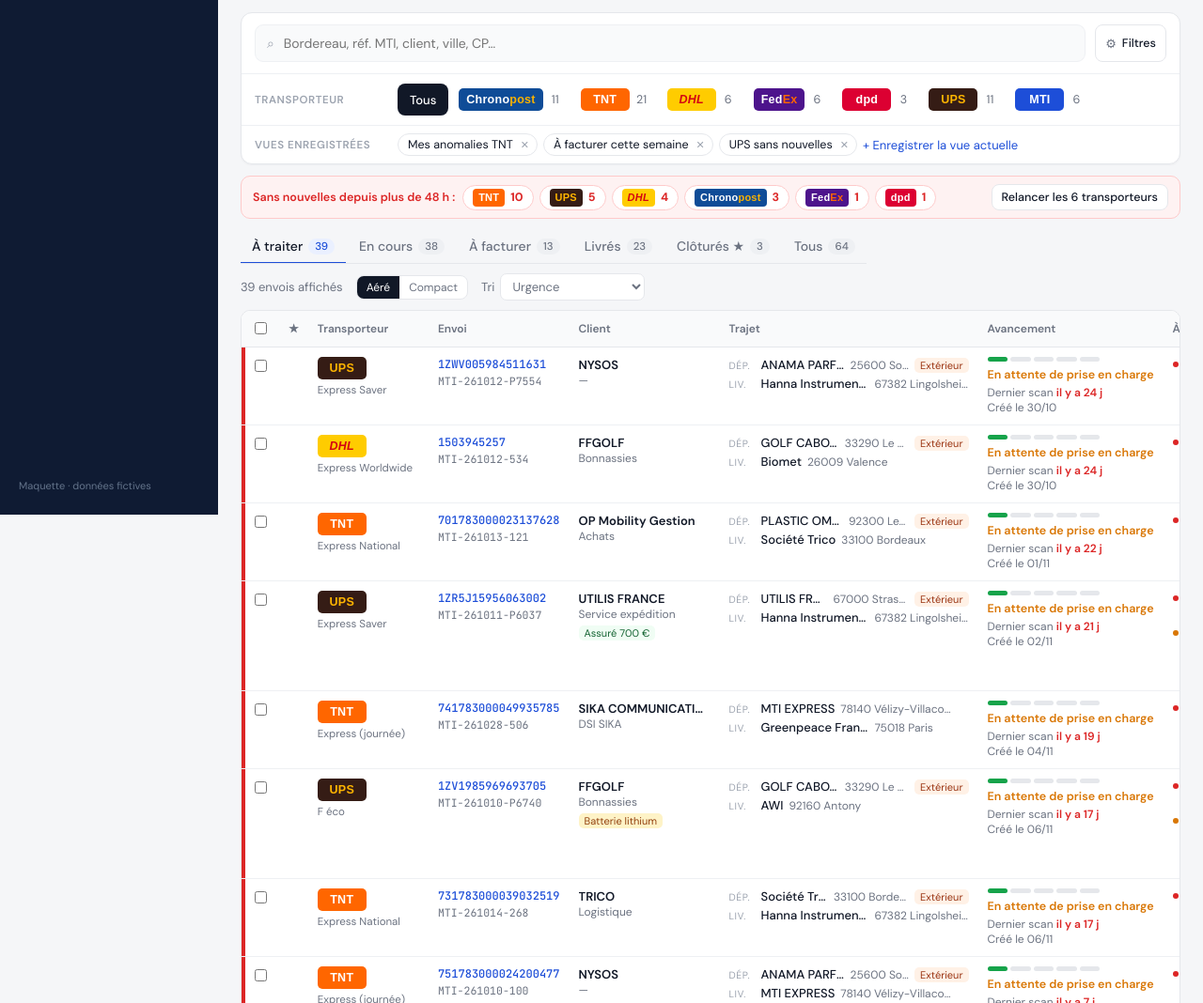
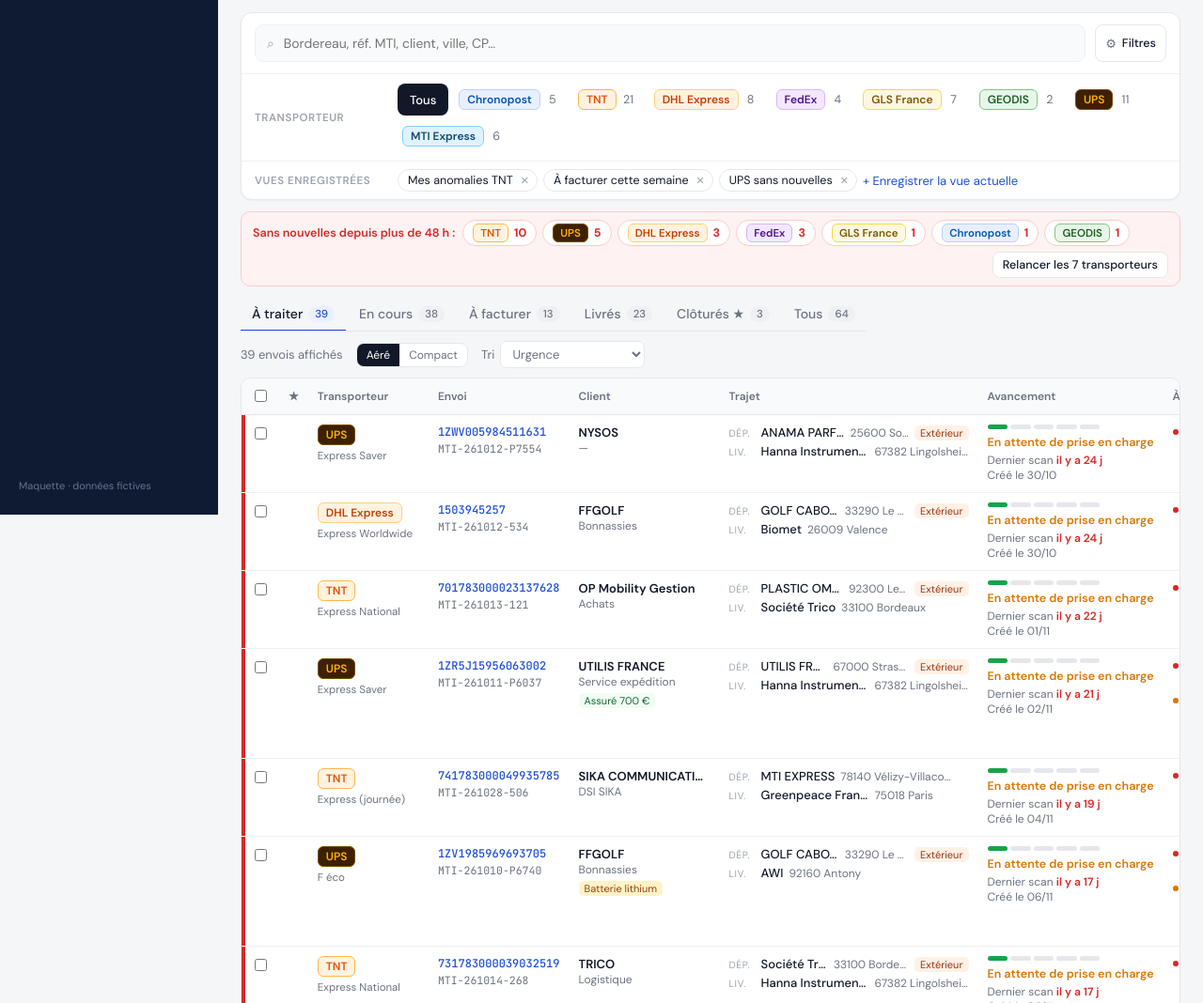
Before and after one commit to WESS-cmd/maquette-suivi, a plain HTML site: page index.html in a window 1280 px wide. Shown: the part 252-1320 px from the top of the page at 94% size. Drawn offline with Linux system fonts and the light colour scheme.

Commit message:
Étiquettes transporteur identiques au TMS (cc-*), ajout GLS France et GEODIS
Co-authored-by: Perplexity <noreply@perplexity.ai>

```diff
--- a/app.js
+++ b/app.js
@@ -5,8 +5,8 @@
   const fmtD = d => d.toLocaleDateString("fr-FR", { day: "2-digit", month: "2-digit" });
   const fmtDT = d => fmtD(d) + " " + d.toLocaleTimeString("fr-FR", { hour: "2-digit", minute: "2-digit" });
   const cColor = c => CARRIERS[c] || "var(--autre)";
-  const CB = { "TNT": ["tnt", "TNT"], "UPS": ["ups", "UPS"], "DHL Express": ["dhl", "DHL"], "Chronopost": ["chrono", "Chrono<b>post</b>"], "FedEx": ["fedex", "Fed<b>Ex</b>"], "DPD": ["dpd", "dpd"], "MTI Express": ["mti", "MTI"] };
-  const cb = (c, sz) => { const b = CB[c] || ["autre", c]; return `<span class="cb cb-${b[0]} ${sz || ""}" title="${c}">${b[1]}</span>`; };
+  const CB = { "TNT": "tnt", "UPS": "ups", "DHL Express": "dhl", "Chronopost": "chrono", "FedEx": "fedex", "GLS France": "gls", "GEODIS": "geodis", "MTI Express": "mti" };
+  const cb = (c, sz) => `<span class="cb cc-${CB[c] || "autre"} ${sz || ""}">${esc(c)}</span>`;
   const ago = h => h < 1 ? "à l'instant" : h < 48 ? `il y a ${h} h` : `il y a ${Math.round(h / 24)} j`;
   const toast = m => { const t = $("#toast"); t.textContent = m; t.hidden = false; clearTimeout(t._t); t._t = setTimeout(() => t.hidden = true, 2200); };
 
--- a/data.js
+++ b/data.js
@@ -3,7 +3,7 @@ window.NOW = new Date(2026, 10, 23, 16, 40);
 
 window.CARRIERS = {
   "Chronopost": "var(--chrono)", "TNT": "var(--tnt)", "DHL Express": "var(--dhl)", "FedEx": "var(--fedex)",
-  "DPD": "var(--dpd)", "UPS": "var(--ups)", "MTI Express": "var(--mti)"
+  "GLS France": "var(--gls)", "GEODIS": "var(--geodis)", "UPS": "var(--ups)", "MTI Express": "var(--mti)"
 };
 
 (function () {
@@ -40,9 +40,9 @@ window.CARRIERS = {
   const prestas = {
     "TNT": ["13:00 Express", "Express (journée)", "Express National"], "UPS": ["F éco", "Express Saver", "F 13 h"],
     "Chronopost": ["Chrono 13", "Chrono 18", "Chrono Relais"], "DHL Express": ["Express Worldwide"],
-    "FedEx": ["International Priority"], "DPD": ["Predict"], "MTI Express": ["Course express", "Coursier 2 h"]
+    "FedEx": ["International Priority"], "GLS France": ["Business Parcel", "Express Parcel"], "GEODIS": ["Messagerie", "Express"], "MTI Express": ["Course express", "Coursier 2 h"]
   };
-  const carrierW = ["TNT", "TNT", "TNT", "UPS", "UPS", "Chronopost", "Chronopost", "DHL Express", "FedEx", "DPD", "MTI Express"];
+  const carrierW = ["TNT", "TNT", "TNT", "UPS", "UPS", "Chronopost", "Chronopost", "DHL Express", "FedEx", "GLS France", "GEODIS", "MTI Express"];
 
   // statut: attente | transit | livraison | livre | relais | anomalie
   const out = [];
@@ -89,7 +89,7 @@ window.CARRIERS = {
     if (delivered && rnd() > .7) al.push({ lv: "info", t: "Preuve de livraison à récupérer", a: "Demander la preuve" });
     if (colis > 1 && delivered && rnd() > .5) al.push({ lv: "warn", t: `${colis - 1}/${colis} colis livrés`, a: "Voir les colis" });
 
-    const prefix = { "TNT": "7" + Math.floor(rnd() * 9) + "17830000", "UPS": "1Z" + pick(["R5J1", "V198", "WV00"]) + "59", "Chronopost": "XN5", "DHL Express": "15", "FedEx": "77", "DPD": "250", "MTI Express": "MTI" }[carrier];
+    const prefix = { "TNT": "7" + Math.floor(rnd() * 9) + "17830000", "UPS": "1Z" + pick(["R5J1", "V198", "WV00"]) + "59", "Chronopost": "XN5", "DHL Express": "15", "FedEx": "77", "GLS France": "250", "GEODIS": "GE", "MTI Express": "MTI" }[carrier];
     const bord = prefix + String(Math.floor(rnd() * 1e8)).padStart(8, "0") + (carrier === "Chronopost" ? "FR" : "");
     const ref = `MTI-2610${pad(10 + (i % 20))}-${carrier === "UPS" ? "P" + (6000 + i * 37) : 100 + i * 7}`;
     const prio = al.some(a => a.lv === "crit") ? 2 : al.some(a => a.lv === "warn") ? 1 : 0;
@@ -133,7 +133,7 @@ window.CARRIERS = {
     const dt = new Date(NOW); dt.setDate(NOW.getDate() + off); dt.setHours(0, 0, 0, 0);
     if (dt.getDay() === 0) dt.setDate(dt.getDate() + 1);
     if (dt.getDay() === 6) dt.setDate(dt.getDate() + 2);
-    const carrier = pick(["TNT", "TNT", "TNT", "UPS", "UPS", "DHL Express", "Chronopost", "FedEx"]);
+    const carrier = pick(["TNT", "TNT", "TNT", "UPS", "UPS", "DHL Express", "Chronopost", "FedEx", "GLS France", "GEODIS"]);
     let etat;
     const r = rnd();
     const past = dt < new Date(2026, 10, 23);
--- a/style.css
+++ b/style.css
@@ -3,7 +3,7 @@
   --text:#111827; --muted:#6b7280; --faint:#9ca3af;
   --navy:#0f1b33; --navy2:#16233f; --primary:#1d4ed8; --primary-soft:#eaf0ff;
   --crit:#dc2626; --crit-soft:#fef2f2; --warn:#d97706; --warn-soft:#fffbeb; --ok:#16a34a; --ok-soft:#f0fdf4;
-  --chrono:#0ea5e9; --tnt:#f97316; --dhl:#eab308; --fedex:#7c3aed; --dpd:#dc2626; --ups:#78350f; --mti:#10b981; --autre:#9ca3af;
+  --chrono:#0ea5e9; --tnt:#f97316; --dhl:#eab308; --fedex:#7c3aed; --dpd:#dc2626; --gls:#eab308; --geodis:#16a34a; --ups:#78350f; --mti:#10b981; --autre:#9ca3af;
   --r:10px; --font:'DM Sans',system-ui,sans-serif; --mono:'JetBrains Mono',ui-monospace,monospace;
 }
 *{box-sizing:border-box}
@@ -399,18 +399,18 @@ body.compact .grid .todo .al:nth-child(n+2){display:none}
 @media (max-width:860px){.views{flex-wrap:wrap;gap:8px}.views .right{flex-wrap:wrap;gap:8px;width:100%}#density{display:none}}
 .todo{min-width:145px}
 
-/* Étiquettes transporteur aux couleurs de la marque */
-.cb{display:inline-flex;align-items:center;justify-content:center;min-width:52px;height:24px;padding:0 8px;border-radius:5px;font-weight:800;font-size:12.5px;letter-spacing:.02em;line-height:1;white-space:nowrap;font-family:Arial,Helvetica,sans-serif;vertical-align:middle}
-.cb b{font-weight:800}
-.cb.sm{min-width:0;height:19px;padding:0 6px;font-size:11px;border-radius:4px}
-.cb-tnt{background:#ff6600;color:#fff}
-.cb-ups{background:#351c15;color:#ffb500}
-.cb-dhl{background:#ffcc00;color:#d40511;font-style:italic}
-.cb-chrono{background:#0f4c97;color:#fff;font-weight:700}.cb-chrono b{color:#f9b200;font-weight:700}
-.cb-fedex{background:#4d148c;color:#fff}.cb-fedex b{color:#ff6600}
-.cb-dpd{background:#dc0032;color:#fff;text-transform:lowercase}
-.cb-mti{background:var(--primary);color:#fff}
-.cb-autre{background:#64748b;color:#fff}
+/* Étiquettes transporteur — identiques au TMS (client/src/index.css .cc-*) */
+.cb{display:inline-flex;align-items:center;height:22px;padding:0 8px;border-radius:6px;font-size:12px;font-weight:600;line-height:1;white-space:nowrap;vertical-align:middle}
+.cb.sm{height:20px;padding:0 7px;font-size:11.5px}
+.cc-chrono{background:#e8f0ff;color:#0055b3;border:1px solid #bed0f7}
+.cc-dhl{background:#fff3e0;color:#c53c00;border:1px solid #ffd080}
+.cc-gls{background:#fff8e1;color:#7b5800;border:1px solid #ffd740}
+.cc-ups{background:#3d2000;color:#ffb300;border:1px solid #7a4a00}
+.cc-tnt{background:#fff3e0;color:#e65100;border:1px solid #ffb74d}
+.cc-geodis{background:#e8f5e9;color:#1b5e20;border:1px solid #81c784}
+.cc-fedex{background:#f3e8ff;color:#4d148c;border:1px solid #d8b4fe}
+.cc-mti{background:#e0f2fe;color:#0c4a6e;border:1px solid #7dd3fc}
+.cc-autre{background:#f1f5f9;color:#475569;border:1px solid #cbd5e1}
 .grid td.tc{white-space:nowrap}
 .grid td.tc .presta{margin-top:4px;font-size:11.5px}
 .chip.on .cb{box-shadow:0 0 0 2px #fff}
```
